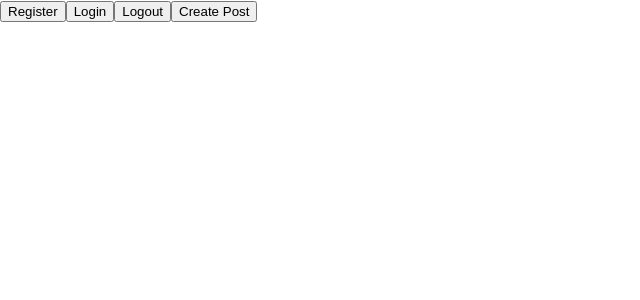
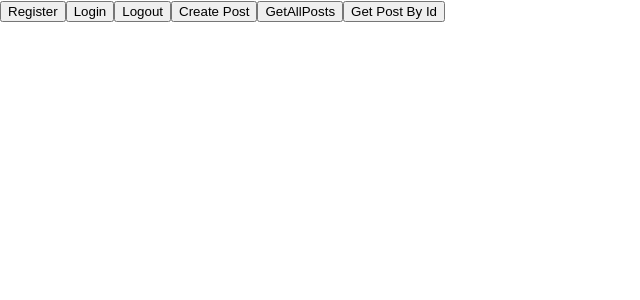
Before and after one commit to Peytonpendley/firebase-practice, a React (Create React App) app: page / in a window 1280 px wide. Shown: the top 300 px of the page, without its empty margins (0-640 px from the left). Built offline with nearby package versions, Linux system fonts and the light colour scheme; no server answers.

Commit message:
update files

```diff
--- a/src/App.js
+++ b/src/App.js
@@ -1,7 +1,7 @@
 import React from 'react'
 import './App.css';
 import { auth, db } from "./firebase/init"
-import { collection, addDoc } from 'firebase/firestore'
+import { collection, addDoc, getDocs, doc, getDoc } from 'firebase/firestore'
 import { createUserWithEmailAndPassword, onAuthStateChanged, signInWithEmailAndPassword, signOut } from "firebase/auth";
 
 function App() {
@@ -11,11 +11,45 @@ function App() {
   const [loading, setLoading] = React.useState(true)
 
   function createPost() {
+    //for example if you are on instagram and want to post your picture this will create the post
     const post = {
-      title: "land job",
-      description: "finish fes",
+      first: "preston",
+      last: "pendley",
     }
+    //one way to do it
+    // try {
+    //   await addDoc(collection(db, 'posts'), post)
+    // } catch (err) {
+    //   console.log(err)
+    // }
+
+    //another way to do it
+    // db.collection('posts')
+    // .add(post)
+    // .then((response) => {
+    //   console.log(response.id)
+    // })
+    // .catch((err) => {
+    //   console.log(err)
+    // })
+
+    //prolly the best way to do it
     addDoc(collection(db, "posts"), post)//this is adding it to the firestore and collection is a reference to where we want to add the data
+  }
+
+  async function getAllPosts() {
+    //this is kind of like the home page of instagram where you see all the posts everyone
+    const { docs } = await getDocs(collection(db, "posts"))
+    const posts = docs.map(elem => ({ ...elem.data(), id: elem.id}))
+    console.log(posts)
+  }
+
+  async function getPostById() {
+    const hardcodedId = "Ir4TlzrgSAJJVkQrDKdx"
+    const postRef = doc(db, "posts", hardcodedId)
+    const postSnap = await getDoc(postRef)
+    const post = postSnap.data()
+    console.log(post)
   }
 
   React.useEffect(() => {
@@ -30,7 +64,7 @@ function App() {
 
   function register() {
     console.log("register")
-    createUserWithEmailAndPassword(auth, 'email@a.com', 'test12')
+    createUserWithEmailAndPassword(auth, 'email@email.com', 'test123')
       .then((user) => {
         console.log(user)
       })
@@ -60,8 +94,10 @@ function App() {
       <button onClick={register}>Register</button>
       <button onClick={login}>Login</button>
       <button onClick={logout}>Logout</button>
-
+      {loading ? 'loading..' : user.email}
       <button onClick={createPost}>Create Post</button>
+      <button onClick={getAllPosts}>GetAllPosts</button>
+      <button onClick={getPostById}>Get Post By Id</button>
     </div>
   );
 }
--- a/src/firebase/init.js
+++ b/src/firebase/init.js
@@ -20,4 +20,4 @@ const app = initializeApp(firebaseConfig);
 
 export const auth = getAuth();
 // this is initializing Cloud Firestore and getting a reference to the service
-export const db = getFirestore();
+export const db = getFirestore(app);
```
